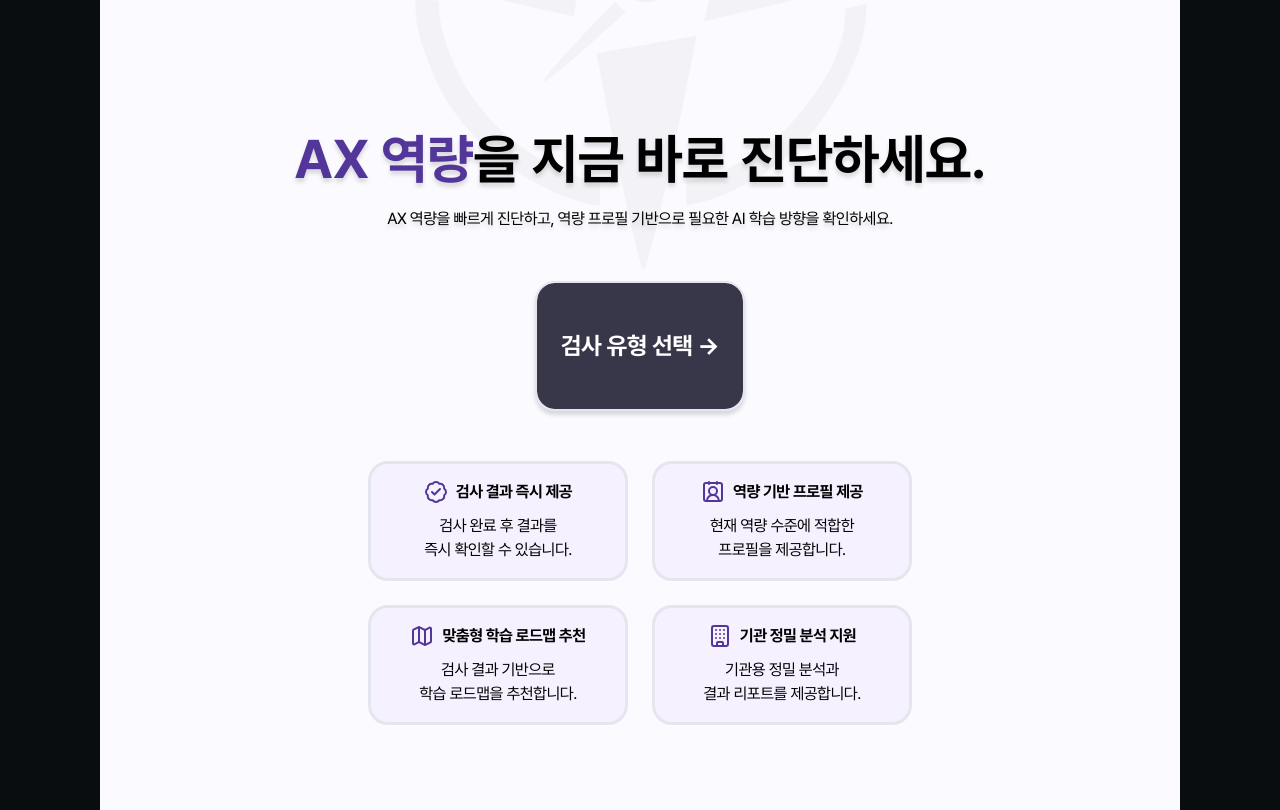
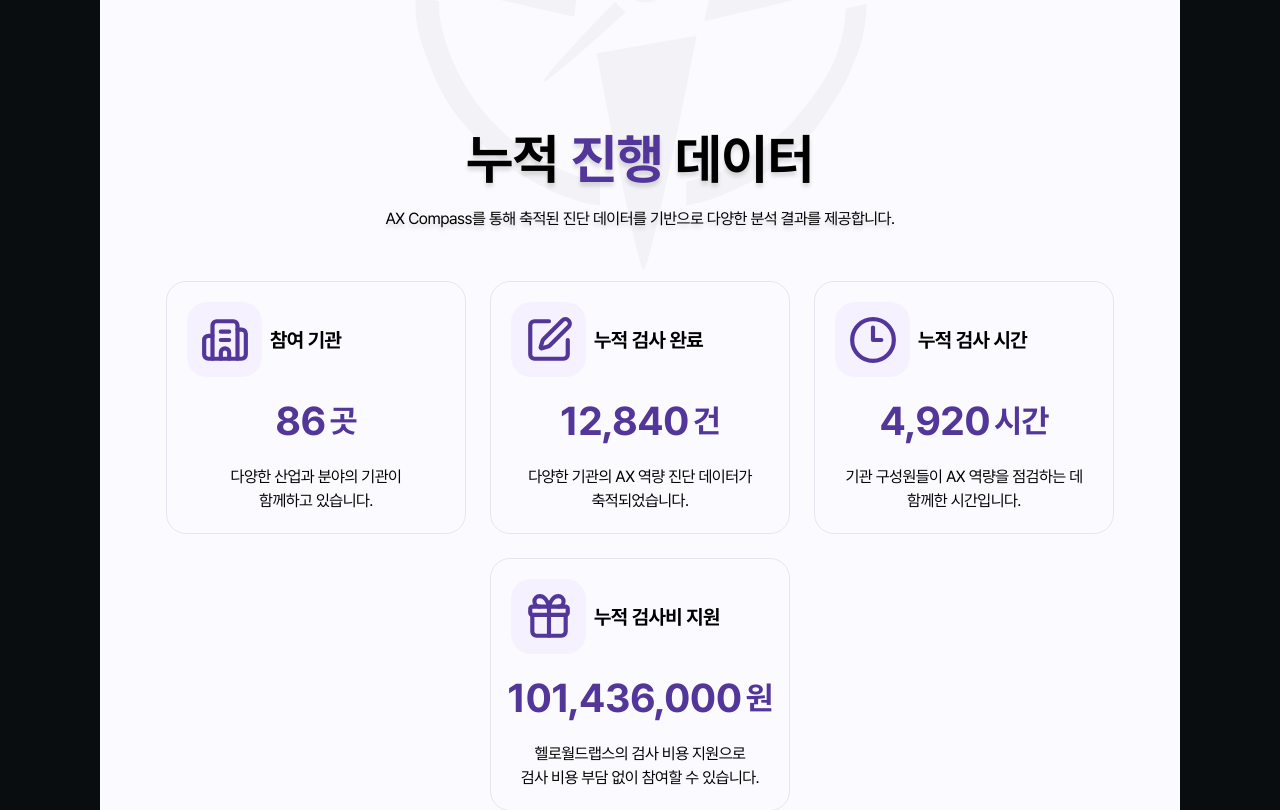
Before and after one commit to helloworldlabs-projects/AX-Compass, a Next.js app: page / in a window 1280 px wide. Shown: the part 1960-2770 px from the top of the page. Built offline with nearby package versions, Linux system fonts and the light colour scheme; no server answers.

Commit message:
feat(ui): 메인 페이지 누적 진행 데이터 영역 추가

```diff
--- /dev/null
+++ b/app/(home)/components/section/AssessmentStatsSection.tsx
@@ -0,0 +1,97 @@
+import Section from '@/components/layout/Section';
+import { SectionHeader } from '@/components/ui/SectionHeader';
+import { Building2, Clock3, Gift, SquarePen } from 'lucide-react';
+
+export function AssessmentStatsSection() {
+  return (
+    <Section>
+      <SectionHeader
+        title={
+          <>
+            누적 <span className="text-purple-700">진행</span> 데이터
+          </>
+        }
+        description="AX Compass를 통해 축적된 진단 데이터를 기반으로 다양한 분석 결과를 제공합니다."
+        as="h1"
+      />
+      <div className="flex max-w-[1272px] flex-wrap items-center justify-center gap-6">
+        <div className="rounded-card border-special-navy-100 flex w-[300px] min-w-[300px] shrink-0 flex-col gap-3 border p-[20px] lg:gap-4">
+          <div className="flex items-center gap-2">
+            <div className="bg-purple-0 rounded-card flex h-[50px] w-[50px] shrink-0 items-center justify-center text-purple-700 lg:h-[75px] lg:w-[75px]">
+              <Building2 className="size-9 lg:size-[50px]" />
+            </div>
+            <div className="txt-st2-bold">참여 기관</div>
+          </div>
+          <div className="text-center">
+            <div className="flex items-center justify-center gap-1 text-purple-700">
+              <span className="txt-t1">{'86'}</span>
+              <span className="txt-t2">곳</span>
+            </div>
+          </div>
+          <div className="text-center">
+            다양한 산업과 분야의 기관이
+            <br />
+            함께하고 있습니다.
+          </div>
+        </div>
+        <div className="rounded-card border-special-navy-100 flex w-[300px] min-w-[300px] shrink-0 flex-col gap-3 border p-[20px] lg:gap-4">
+          <div className="flex items-center gap-2">
+            <div className="bg-purple-0 rounded-card flex h-[50px] w-[50px] shrink-0 items-center justify-center text-purple-700 lg:h-[75px] lg:w-[75px]">
+              <SquarePen className="size-9 lg:size-[50px]" />
+            </div>
+            <div className="txt-st2-bold">누적 검사 완료</div>
+          </div>
+          <div className="text-center">
+            <div className="flex items-center justify-center gap-1 text-purple-700">
+              <span className="txt-t1">{'12,840'}</span>
+              <span className="txt-t2">건</span>
+            </div>
+          </div>
+          <div className="text-center">
+            다양한 기관의 AX 역량 진단 데이터가
+            <br />
+            축적되었습니다.
+          </div>
+        </div>
+        <div className="rounded-card border-special-navy-100 flex w-[300px] min-w-[300px] shrink-0 flex-col gap-3 border p-[20px] lg:gap-4">
+          <div className="flex items-center gap-2">
+            <div className="bg-purple-0 rounded-card flex h-[50px] w-[50px] shrink-0 items-center justify-center text-purple-700 lg:h-[75px] lg:w-[75px]">
+              <Clock3 className="size-9 lg:size-[50px]" />
+            </div>
+            <div className="txt-st2-bold">누적 검사 시간</div>
+          </div>
+          <div className="text-center">
+            <div className="flex items-center justify-center gap-1 text-purple-700">
+              <span className="txt-t1">{'4,920'}</span>
+              <span className="txt-t2">시간</span>
+            </div>
+          </div>
+          <div className="text-center">
+            기관 구성원들이 AX 역량을 점검하는 데
+            <br />
+            함께한 시간입니다.
+          </div>
+        </div>
+        <div className="rounded-card border-special-navy-100 flex w-[300px] min-w-[300px] shrink-0 flex-col gap-3 border p-[20px] lg:gap-4">
+          <div className="flex items-center gap-2">
+            <div className="bg-purple-0 rounded-card flex h-[50px] w-[50px] shrink-0 items-center justify-center text-purple-700 lg:h-[75px] lg:w-[75px]">
+              <Gift className="size-9 lg:size-[50px]" />
+            </div>
+            <div className="txt-st2-bold">누적 검사비 지원</div>
+          </div>
+          <div className="text-center">
+            <div className="flex items-center justify-center gap-1 text-purple-700">
+              <span className="txt-t1">{'101,436,000'}</span>
+              <span className="txt-t2">원</span>
+            </div>
+          </div>
+          <div className="text-center">
+            헬로월드랩스의 검사 비용 지원으로
+            <br />
+            검사 비용 부담 없이 참여할 수 있습니다.
+          </div>
+        </div>
+      </div>
+    </Section>
+  );
+}
--- a/app/(home)/page.tsx
+++ b/app/(home)/page.tsx
@@ -15,6 +15,7 @@ import {
 import SectionNav from '@/components/layout/SectionNav';
 import Section from '@/components/layout/Section';
 import { SectionHeader } from '@/components/ui/SectionHeader';
+import { AssessmentStatsSection } from './components/section/AssessmentStatsSection';
 
 const NAV_GROUPS = [
   {
@@ -36,6 +37,7 @@ export default function Home() {
         <CompassIcon className="absolute top-[100px] left-1/2 h-[300px] w-[272px] -translate-x-1/2 lg:h-[600px] lg:w-[543px]" />
 
         <InstitutionRollingBanner />
+        <AssessmentStatsSection />
         <HeroSection />
         <AssessmentNeedSection />
         <GrowthProcessSection />
```
